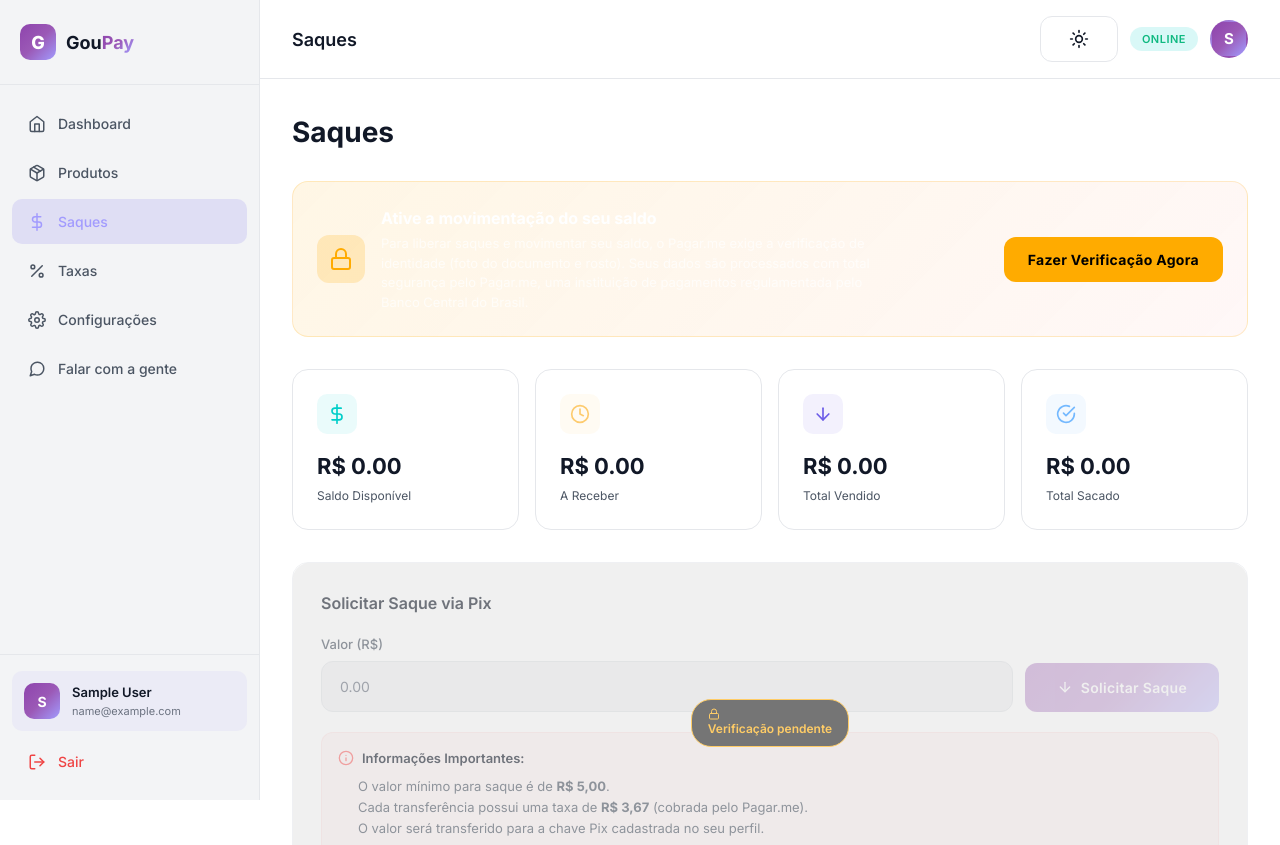
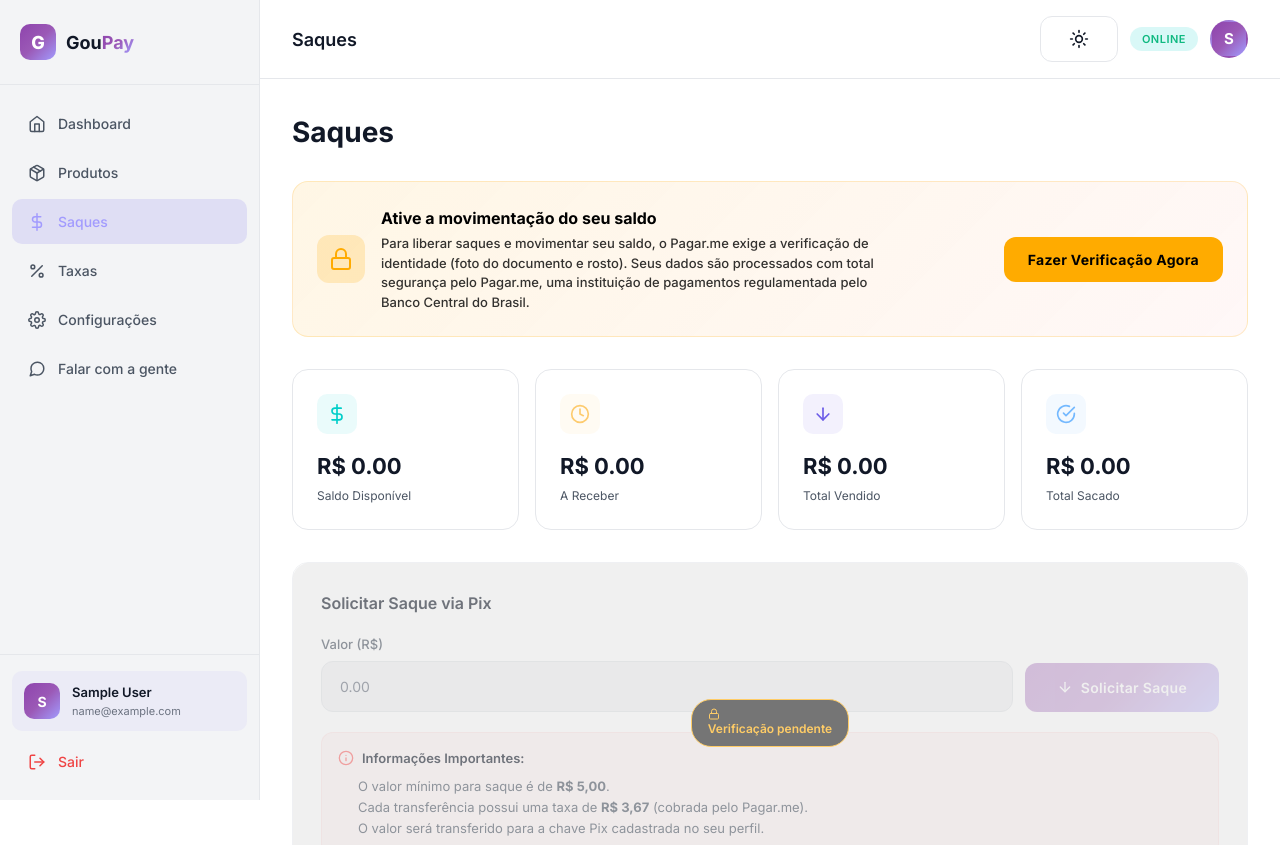
Before and after one commit to contamickey01-lang/gatewayyy, a Next.js app in the folder frontend/: page /dashboard/withdrawals in a window 1280 px wide. Shown: the top 845 px of the page. Built offline with nearby package versions, Linux system fonts and the light colour scheme; no server answers; sample sign-in values are in the browser's storage.

Commit message:
fix(ui): improve contrast of verification warning on withdrawals page

```diff
--- a/frontend/src/app/dashboard/withdrawals/page.tsx
+++ b/frontend/src/app/dashboard/withdrawals/page.tsx
@@ -110,8 +110,8 @@ export default function WithdrawalsPage() {
                             <FiLock size={24} />
                         </div>
                         <div>
-                            <h3 style={{ fontSize: 16, fontWeight: 700, marginBottom: 4, color: '#fff' }}>Ative a movimentação do seu saldo</h3>
-                            <p style={{ fontSize: 13, color: 'rgba(255,255,255,0.7)', lineHeight: 1.5, maxWidth: 500 }}>
+                            <h3 style={{ fontSize: 16, fontWeight: 700, marginBottom: 4, color: '#000' }}>Ative a movimentação do seu saldo</h3>
+                            <p style={{ fontSize: 13, color: 'rgba(0,0,0,0.8)', lineHeight: 1.5, maxWidth: 500, fontWeight: 500 }}>
                                 Para liberar saques e movimentar seu saldo, o Pagar.me exige a verificação de identidade (foto do documento e rosto). Seus dados são processados com total segurança pelo Pagar.me, uma instituição de pagamentos regulamentada pelo Banco Central do Brasil.
                             </p>
                         </div>
```
